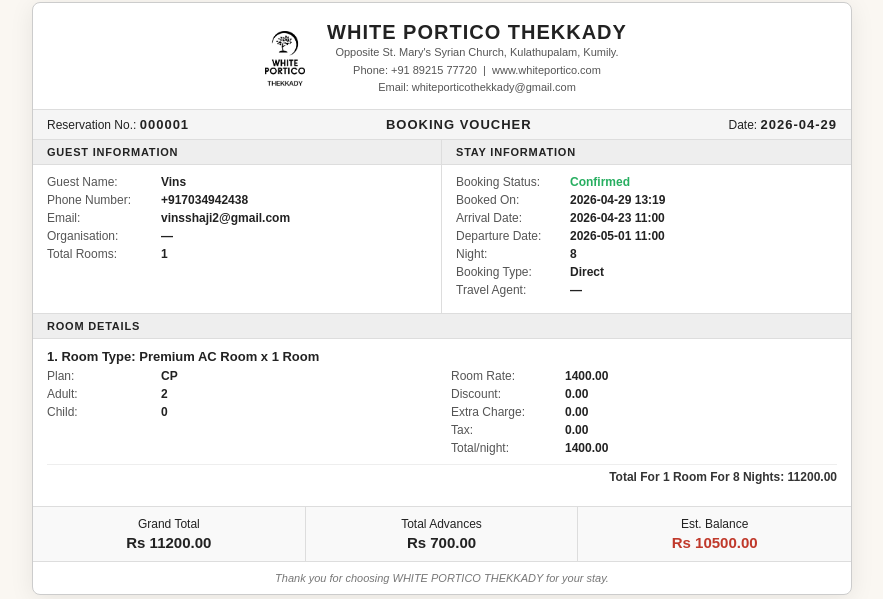
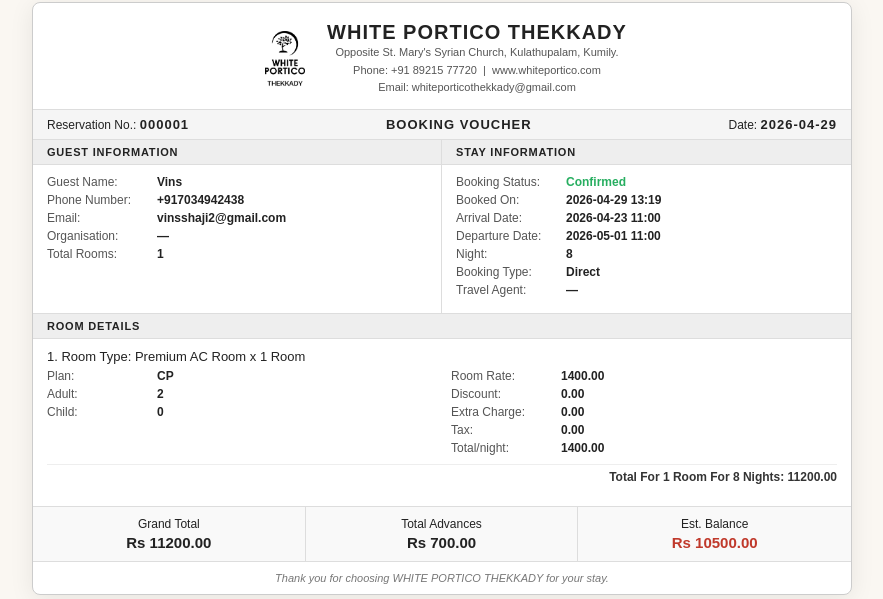
Before and after one commit to vinsshaji2/whiteportico, a Flask app: page /voucher/000001 in a window 1280 px wide. Shown: the part 247-846 px from the top of the page, without its empty margins (198-1081 px from the left). Run offline with Flask 3, Linux system fonts and the light colour scheme.

Commit message:
Small ui change'

```diff
--- a/static/css/style.css
+++ b/static/css/style.css
@@ -333,7 +333,7 @@ input:focus, select:focus, textarea:focus {
   padding: 6px 14px;
   border-bottom: 1px solid #ddd;
 }
-.v-row { display: flex; gap: 6px; margin-bottom: 4px; font-size: 12px; }
+.v-row { display: flex; gap: 2px; margin-bottom: 4px; font-size: 12px; }
 .v-row .vk { color: #555; min-width: 108px; }
 .v-row .vv { font-weight: 600; }
 
@@ -347,7 +347,7 @@ input:focus, select:focus, textarea:focus {
   border-bottom: 1px solid #ddd;
 }
 .v-room-block { margin-bottom: 10px; }
-.v-room-name { font-weight: 700; font-size: 13px; margin-bottom: 5px; }
+.v-room-name { font-weight: 400; font-size: 13px; margin-bottom: 5px; }
 .v-room-grid { display: grid; grid-template-columns: 1fr 1fr; gap: 3px 18px; }
 .v-room-subtotal {
   text-align: right; font-weight: 700;
```
